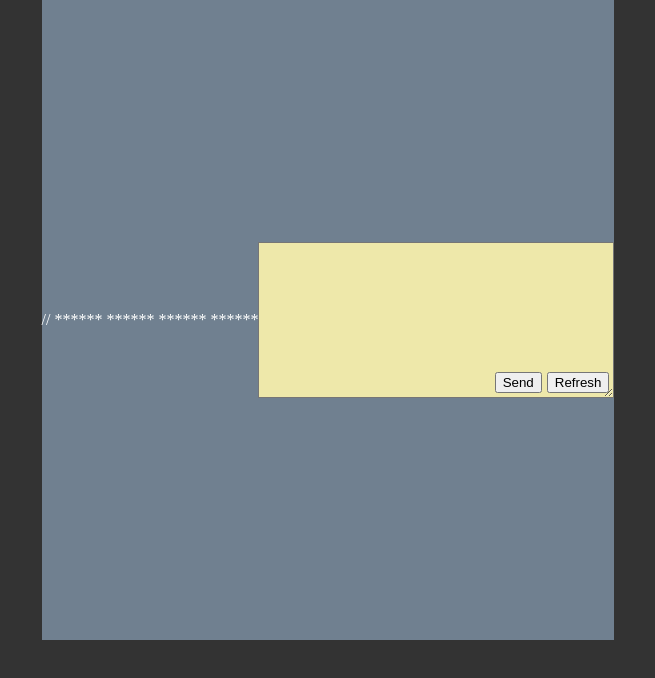
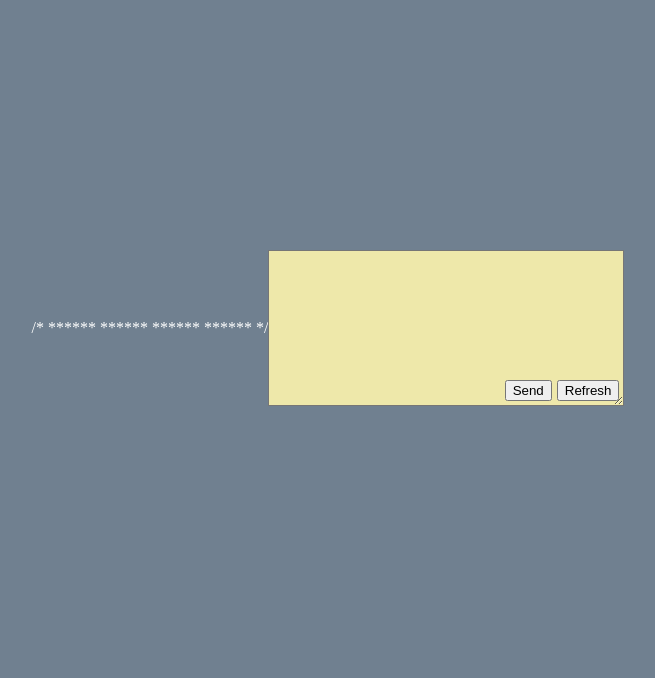
Before and after one commit to ggmygf/nf_msg, a website: page index.html in a window 1280 px wide. Shown: the whole page, without its empty margins (312-967 px from the left). Drawn offline with Linux system fonts and the light colour scheme.

Commit message:
Update index.html

```diff
--- a/index.html
+++ b/index.html
@@ -14,7 +14,7 @@
     z-index: 1000; /* Ensure it's on top */
   } #toast.show {opacity: 1;}
 
-            html, body {
+                 body {
             background-color: #333;
             color: white;
             display: flex;
@@ -36,7 +36,7 @@
 </head>
 
 
-// ******   ******    ******   ******
+  /* ******   ******    ******   ****** */
 
 
 <body style="background-color: slategray;">
```
